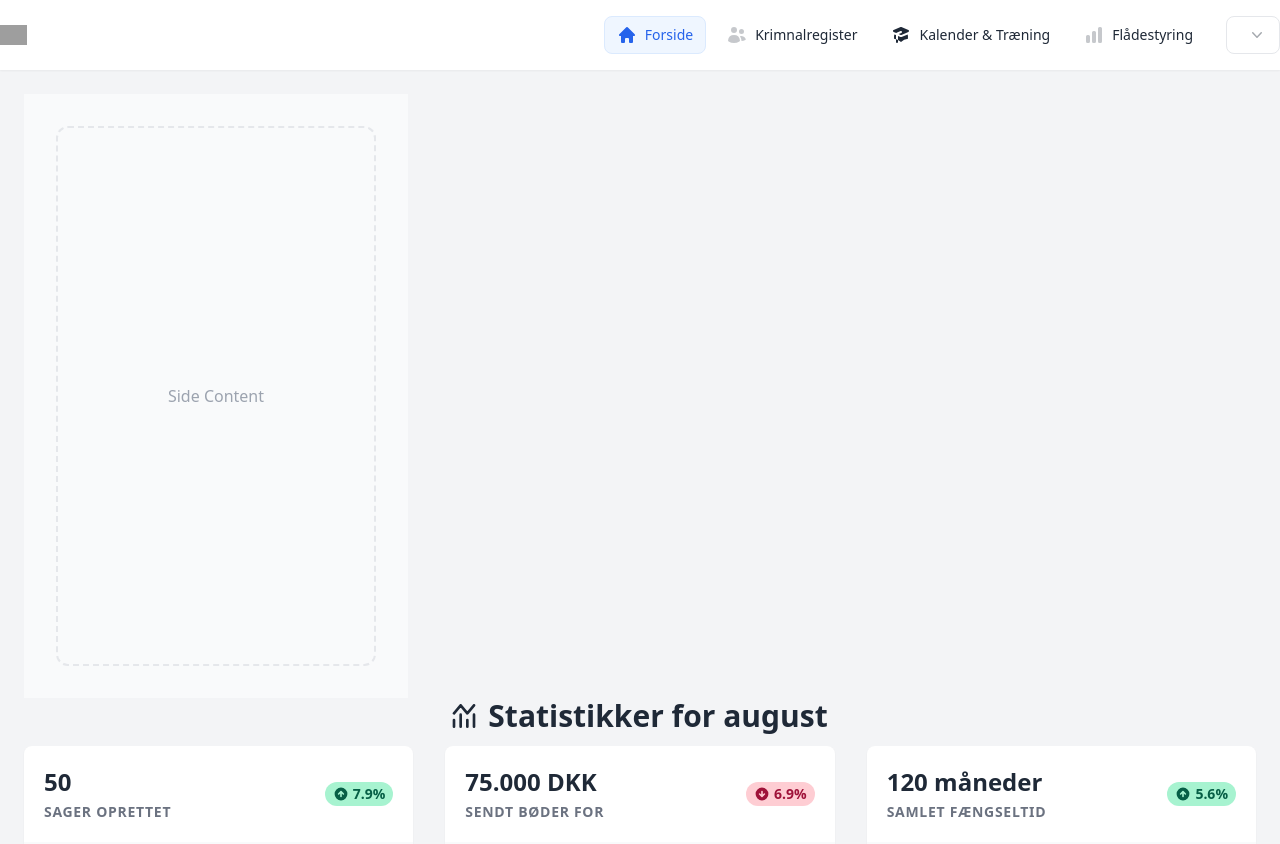
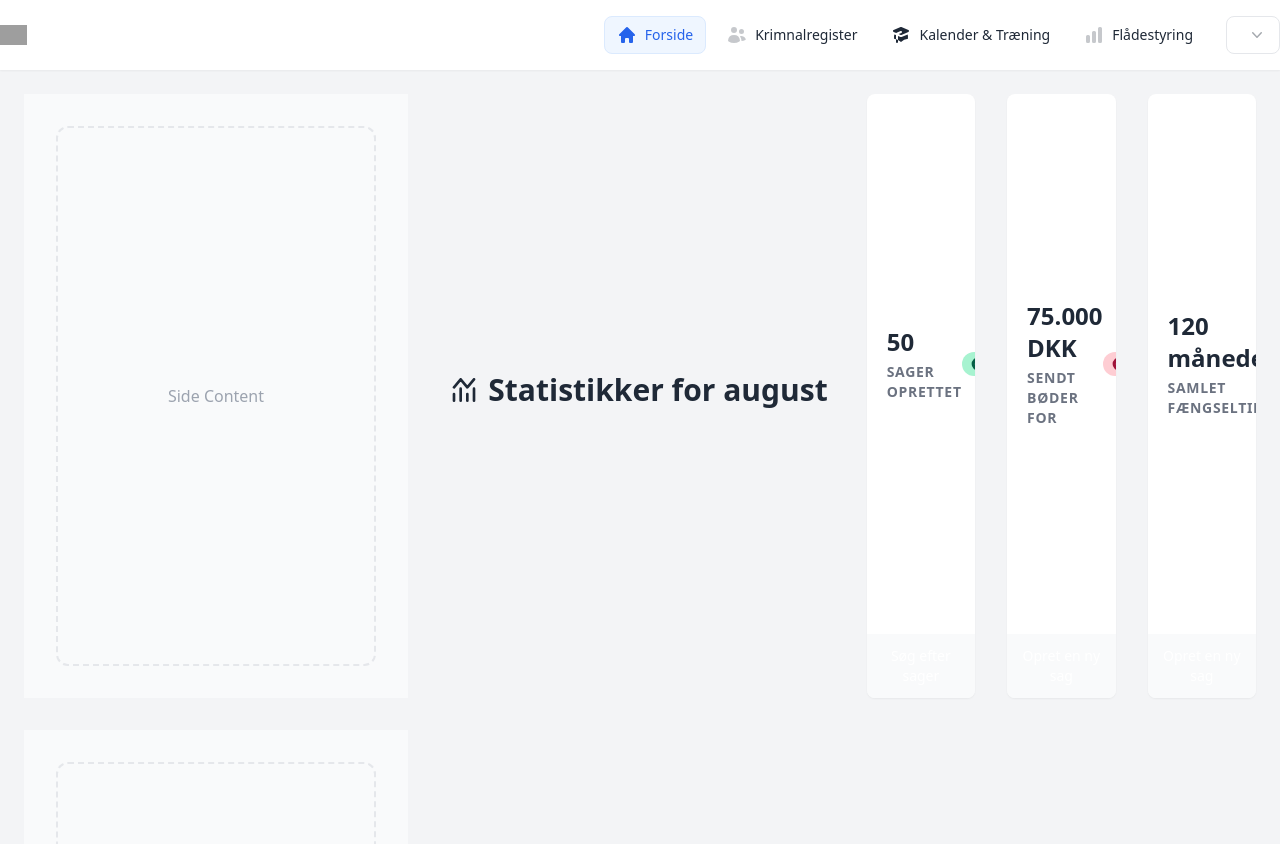
Before and after one commit to ValdemarLarsen/tablet, a Next.js app: page /forside in a window 1280 px wide. Shown: the top 844 px of the page. Built offline with nearby package versions, Linux system fonts and the light colour scheme; grey boxes are pictures that could not be loaded.

Commit message:
Update Navbar.tsx

```diff
--- a/pages/comp/Navbar.tsx
+++ b/pages/comp/Navbar.tsx
@@ -161,6 +161,7 @@ export default function Navbar() {
 
               {/* Statistics: Simple with Action */}
               {/* Placeholder - Start */}
+              <div className="grid grid-cols-3 gap-4 lg:gap-8">
                 <div
                   className={'flex-none jutify-center lg:flex flex-col w-full lg:w-80 xl:w-96 p-4 lg:p-8 bg-gray-50 dark:bg-gray-800 dark:bg-opacity-25'}
                 >
@@ -262,6 +263,7 @@ export default function Navbar() {
                   className={'flex-none jutify-center lg:flex flex-col w-full lg:w-80 xl:w-96 p-4 lg:p-8 bg-gray-50 dark:bg-gray-800 dark:bg-opacity-25'}
                 >
                   <div className="flex-auto flex items-center justify-center rounded-xl bg-gray-50 border-2 border-dashed border-gray-200 text-gray-400 py-64 dark:bg-gray-800 dark:border-gray-700">Side Content</div>
+                </div>
               </div>
               {/* Placeholder - End */}
             </>
```
Lines whose indentation alone changed are shown as unchanged.
